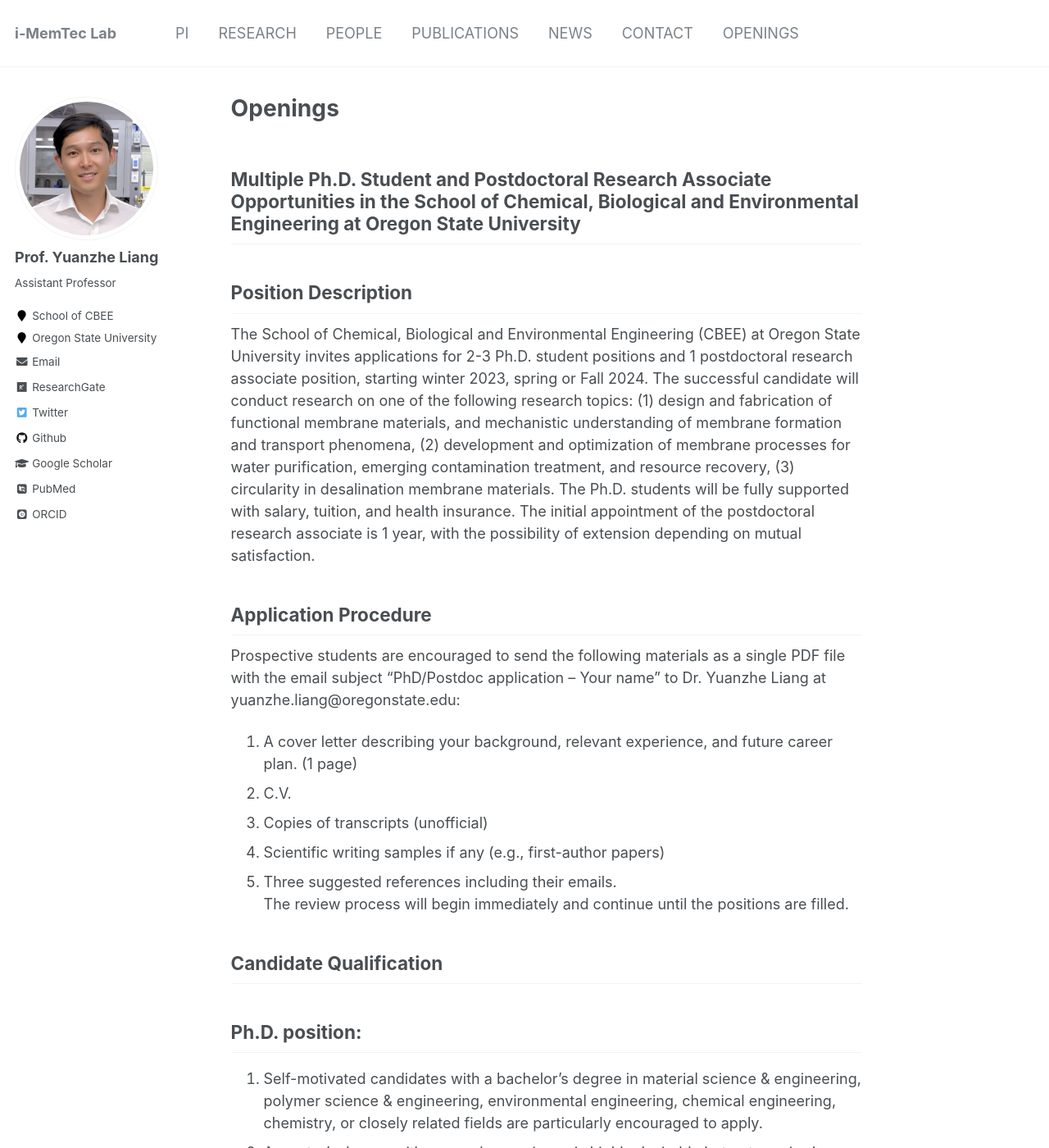
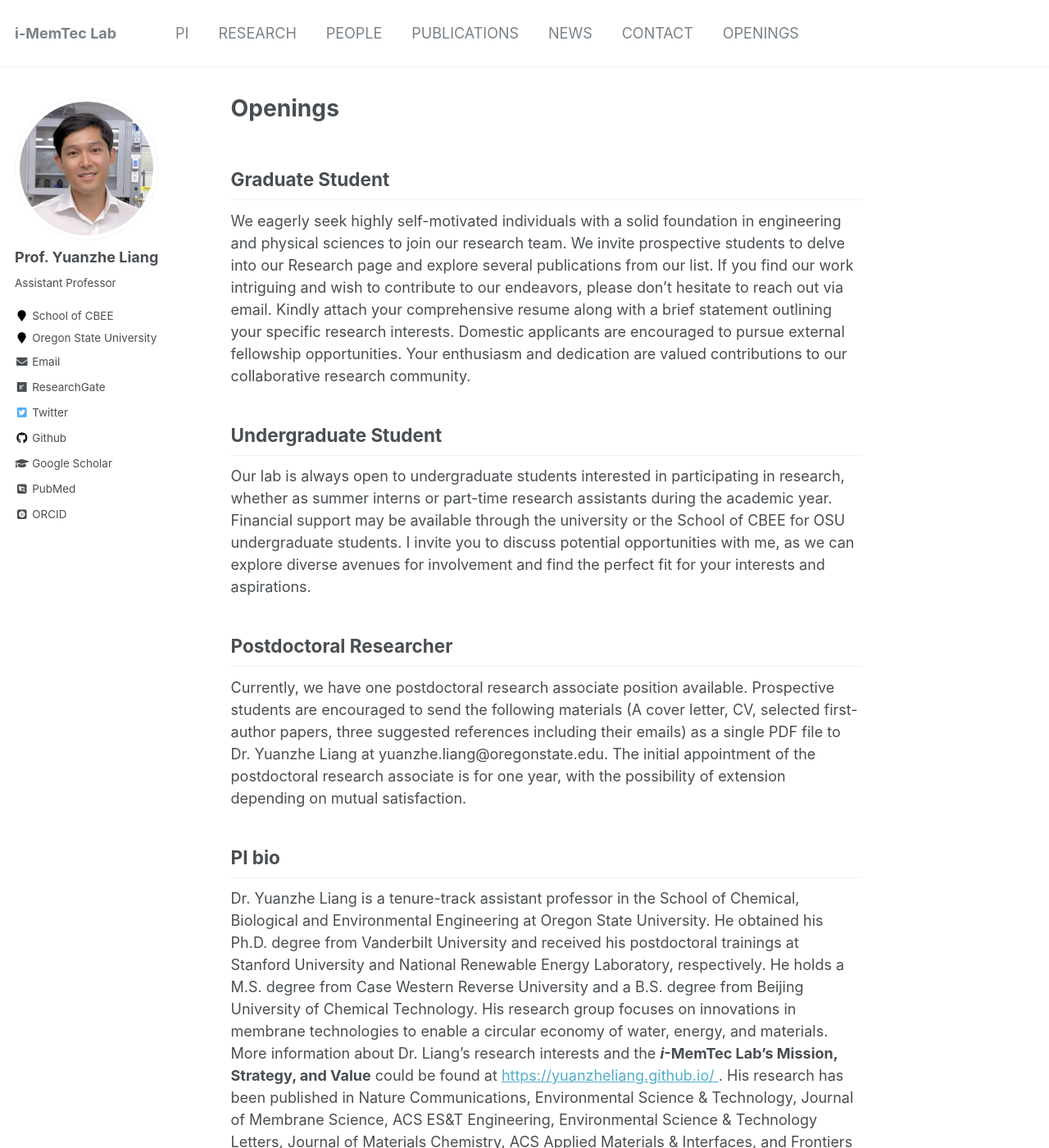
Before and after one commit to yuanzheliang/yuanzheliang.github.io, a Jekyll site: the page built from _pages/openings.md, in a window 1280 px wide and 1400 px high. Shown: the whole window at 82% size. Built offline with Jekyll 4.4.1, drawn with Linux system fonts in a browser that asks for light colours; some web fonts are replaced; some of the changed text lies outside the part shown.

Commit message:
Update openings.md

```diff
--- a/_pages/openings.md
+++ b/_pages/openings.md
@@ -7,34 +7,14 @@ redirect_from:
   - /markdown.html
 ---
 
-## Multiple Ph.D. Student and Postdoctoral Research Associate Opportunities in the School of Chemical, Biological and Environmental Engineering at Oregon State University
+## Graduate Student
+We eagerly seek highly self-motivated individuals with a solid foundation in engineering and physical sciences to join our research team. We invite prospective students to delve into our Research page and explore several publications from our list. If you find our work intriguing and wish to contribute to our endeavors, please don't hesitate to reach out via email. Kindly attach your comprehensive resume along with a brief statement outlining your specific research interests. Domestic applicants are encouraged to pursue external fellowship opportunities. Your enthusiasm and dedication are valued contributions to our collaborative research community.
 
-## Position Description
+## Undergraduate Student
+Our lab is always open to undergraduate students interested in participating in research, whether as summer interns or part-time research assistants during the academic year. Financial support may be available through the university or the School of CBEE for OSU undergraduate students. I invite you to discuss potential opportunities with me, as we can explore diverse avenues for involvement and find the perfect fit for your interests and aspirations.
 
-The School of Chemical, Biological and Environmental Engineering (CBEE) at Oregon State University invites applications for 2-3 Ph.D. student positions and 1 postdoctoral research associate position, starting winter 2023, spring or Fall 2024. The successful candidate will conduct research on one of the following research topics: (1) design and fabrication of functional membrane materials, and mechanistic understanding of membrane formation and transport phenomena, (2) development and optimization of membrane processes for water purification, emerging contamination treatment, and resource recovery, (3) circularity in desalination membrane materials. The Ph.D. students will be fully supported with salary, tuition, and health insurance. The initial appointment of the postdoctoral research associate is 1 year, with the possibility of extension depending on mutual satisfaction.
-
-## Application Procedure
-Prospective students are encouraged to send the following materials as a single PDF file with the email subject “PhD/Postdoc application – Your name” to Dr. Yuanzhe Liang at yuanzhe.liang@oregonstate.edu:
-1.	A cover letter describing your background, relevant experience, and future career plan. (1 page)
-2.	C.V.
-3.	Copies of transcripts (unofficial)
-4.	Scientific writing samples if any (e.g., first-author papers)
-5.	Three suggested references including their emails.<br>
-The review process will begin immediately and continue until the positions are filled.
-
-## Candidate Qualification
-
-## Ph.D. position:
-1.	Self-motivated candidates with a bachelor’s degree in material science & engineering, polymer science & engineering, environmental engineering, chemical engineering, chemistry, or closely related fields are particularly encouraged to apply.
-2.	A master’s degree with research experience is highly desirable but not required.
-3.	Previous research experiences with membranes, polymers, nanomaterials, catalysis, electrochemistry, transport modeling, and/or data science will be favorable.
-4.	Good verbal and writing communication skills as well as the ability to work independently will also be highly valued in the review process.
-
-## Postdoctoral research associate position:
-1.	Ph.D. in material science & engineering, polymer science & engineering, environmental engineering, chemical engineering, chemistry, or closely related fields.
-2.	Demonstrated knowledge and expertise in membrane materials synthesis and characterization, membrane process development, waste polymer recycling, catalytic biomass conversion, life cycle assessment, techno-economic assessment and/or programming and machine learning with a demonstrated publication record in these areas.
-3.	Excellent verbal and writing skills.
-4.	Ability to mentor graduate students and manage projects.
+## Postdoctoral Researcher
+Currently, we have one postdoctoral research associate position available. Prospective students are encouraged to send the following materials (A cover letter, CV, selected first-author papers, three suggested references including their emails) as a single PDF file to Dr. Yuanzhe Liang at yuanzhe.liang@oregonstate.edu. The initial appointment of the postdoctoral research associate is for one year, with the possibility of extension depending on mutual satisfaction.
 
 ## PI bio
 Dr. Yuanzhe Liang is a tenure-track assistant professor in the School of Chemical, Biological and Environmental Engineering at Oregon State University. He obtained his Ph.D. degree from Vanderbilt University and received his postdoctoral trainings at Stanford University and National Renewable Energy Laboratory, respectively. He holds a M.S. degree from Case Western Reverse University and a B.S. degree from Beijing University of Chemical Technology. His research group focuses on innovations in membrane technologies to enable a circular economy of water, energy, and materials. More information about Dr. Liang’s research interests and the ***i*-MemTec Lab's Mission, Strategy, and Value** could be found at <a href="https://yuanzheliang.github.io/"> https://yuanzheliang.github.io/ </a>. His research has been published in Nature Communications, Environmental Science & Technology, Journal of Membrane Science, ACS ES&T Engineering, Environmental Science & Technology Letters, Journal of Materials Chemistry, ACS Applied Materials & Interfaces, and Frontiers in Membrane Science and Technology.
```
